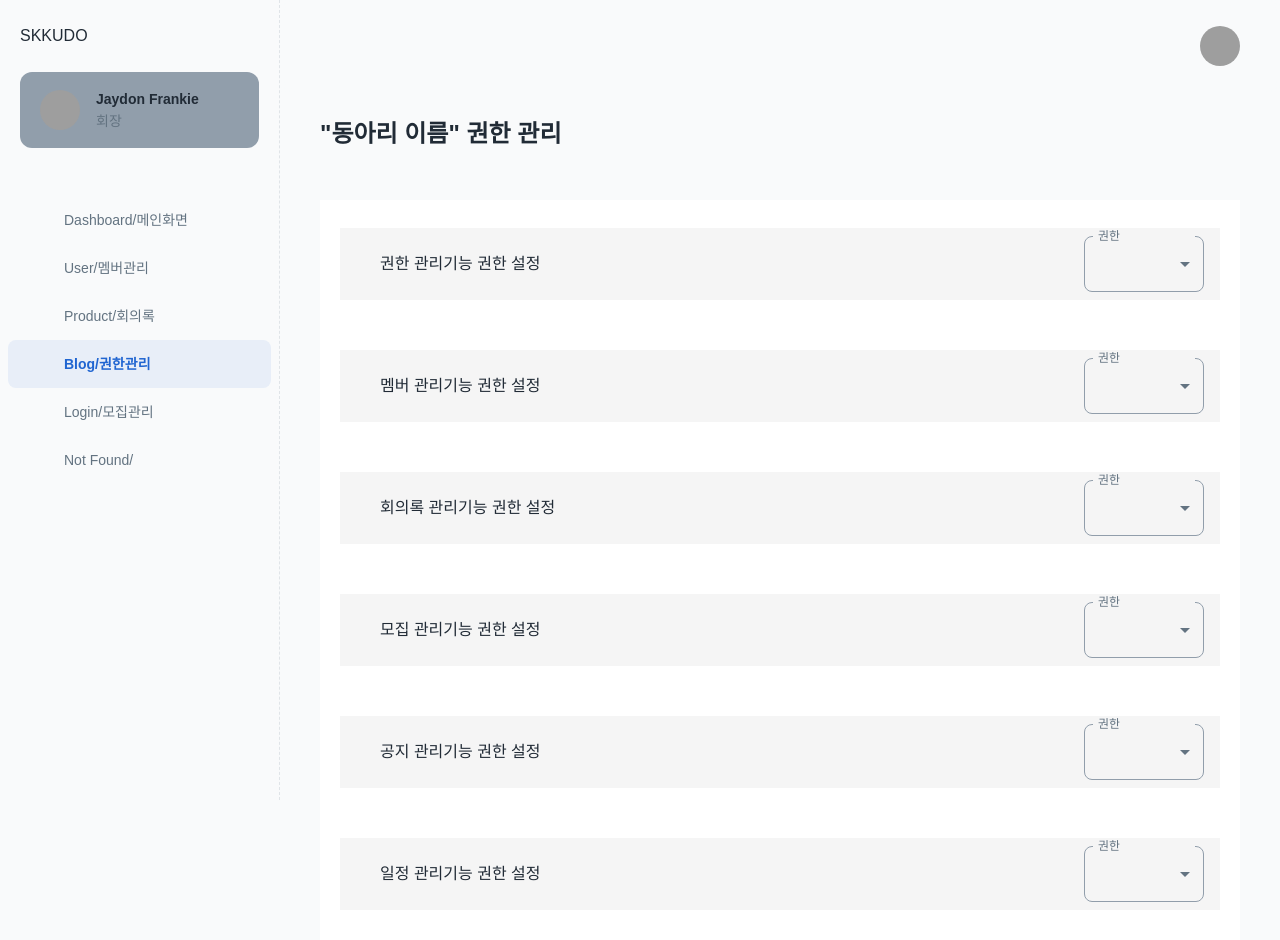
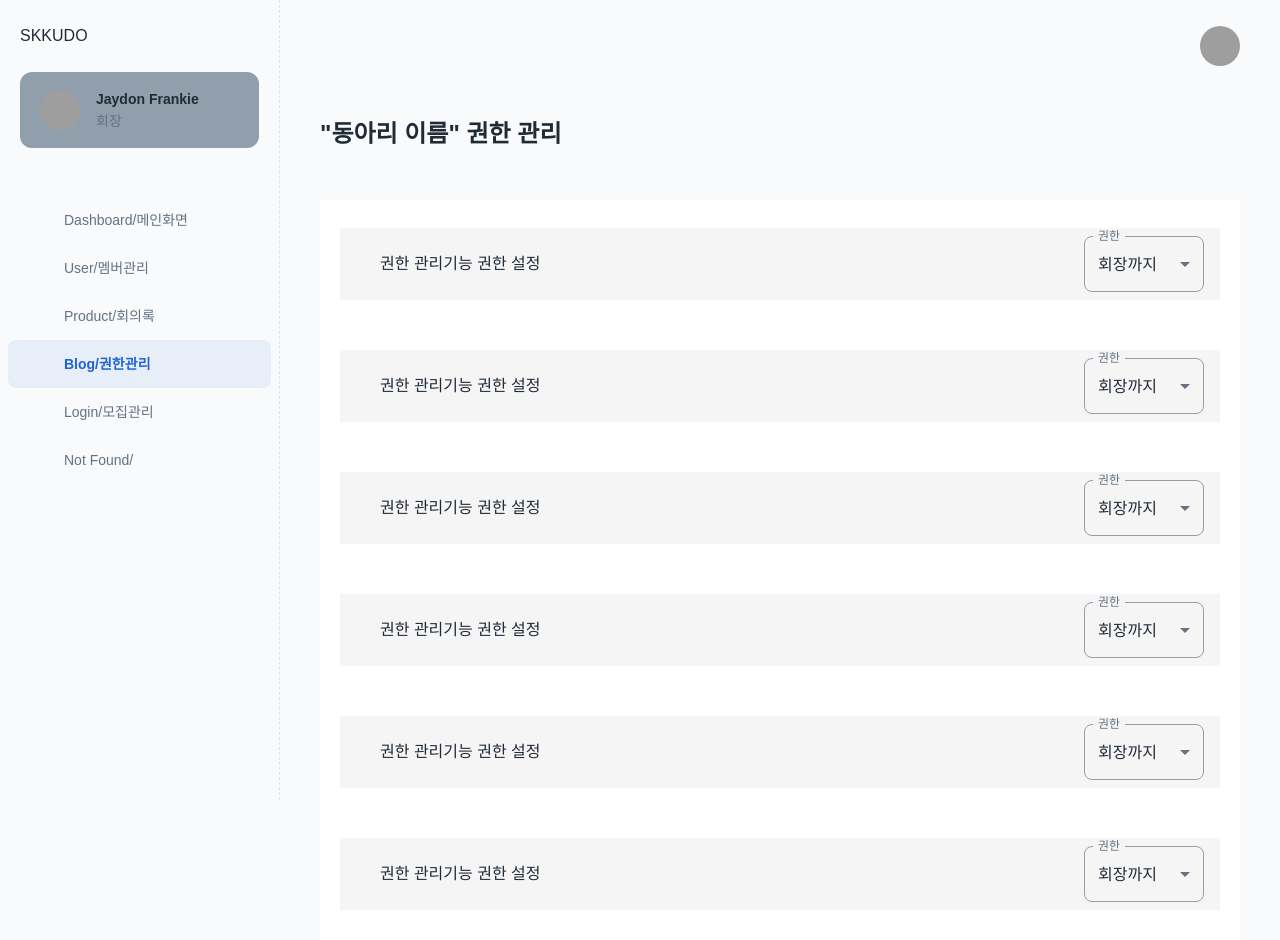
Before and after one commit to taeju-moon/SKKUDO_frontend_self, a React (Create React App) app: page /manage/1398/auth in a window 1280 px wide. Shown: the top 940 px of the page. Built offline with nearby package versions, Linux system fonts and the light colour scheme; grey boxes are pictures that could not be loaded; some icons are missing.

Commit message:
apply types for manage user

```diff
--- a/src/pages/managePages/ManageAuth.tsx
+++ b/src/pages/managePages/ManageAuth.tsx
@@ -18,15 +18,32 @@ import {
 
 import Select, { SelectChangeEvent } from "@mui/material/Select";
 import { AUTH_LABEL_LIST, AUTH_LIST } from "../../constants/AuthManageContants";
+import { RoleType } from "../../types/common";
 
 export default function ManageAuth() {
   // const [auth, setAuth] = useState("회장까지");
-  const [authAuth, setAuthAuth] = useState("회장까지");
-  const [memberAuth, setMemberAuth] = useState("회장까지");
-  const [notesAuth, setNotesAuth] = useState("회장까지");
-  const [recruitAuth, setRecruitAuth] = useState("회장까지");
-  const [noticeAuth, setNoticeAuth] = useState("회장까지");
-  const [calendarAuth, setCalendarAuth] = useState("회장까지");
+  const [authAuth, setAuthAuth] = useState<string>("회장");
+  const [memberAuth, setMemberAuth] = useState("회장");
+  const [notesAuth, setNotesAuth] = useState("회장");
+  const [recruitAuth, setRecruitAuth] = useState("회장");
+  const [noticeAuth, setNoticeAuth] = useState("회장");
+  const [calendarAuth, setCalendarAuth] = useState("회장");
+
+  const returnSelectValue = (authKey: string) => {
+    if (authKey == "auth") {
+      return authAuth;
+    } else if (authKey == "member") {
+      return memberAuth;
+    } else if (authKey == "notes") {
+      return notesAuth;
+    } else if (authKey == "recruit") {
+      return recruitAuth;
+    } else if (authKey == "notice") {
+      return noticeAuth;
+    } else {
+      return calendarAuth;
+    }
+  };
 
   const handleChange = (event: SelectChangeEvent, authKey: string) => {
     // setAuth(event.target.value);
@@ -67,39 +84,6 @@ export default function ManageAuth() {
         }}
       >
         <List>
-          {AUTH_LABEL_LIST.map((authItem) => (
-            <ListItem
-              key={authItem.key}
-              sx={{ marginBottom: "50px", bgcolor: "whitesmoke" }}
-              disablePadding
-            >
-              <ListItemButton sx={{ paddingLeft: "40px" }}>
-                <ListItemText primary={authItem.label} />
-                <Box sx={{ minWidth: 120 }}>
-                  <FormControl fullWidth>
-                    <InputLabel id="demo-simple-select-label">권한</InputLabel>
-                    <Select
-                      labelId="demo-simple-select-label"
-                      id="demo-simple-select"
-                      value={authItem.key}
-                      label={authItem.label}
-                      onChange={(event) => handleChange(event, authItem.key)}
-                    >
-                      {/* {AUTH_LIST.map((auth, index) => (
-                        <MenuItem key={auth} value={index * 10 + 10}>
-                          {auth}
-                        </MenuItem>
-                      ))} */}
-                      <MenuItem value={10}>회장까지</MenuItem>
-                      <MenuItem value={20}>부회장까지</MenuItem>
-                      <MenuItem value={30}>임원까지</MenuItem>
-                      <MenuItem value={40}>모든 사람이</MenuItem>
-                    </Select>
-                  </FormControl>
-                </Box>
-              </ListItemButton>
-            </ListItem>
-          ))}
           {/* <ListItem
             sx={{ marginBottom: "50px", bgcolor: "whitesmoke" }}
             disablePadding
@@ -108,24 +92,28 @@ export default function ManageAuth() {
               <ListItemText primary="권한 관리기능 권한 설정" />
               <Box sx={{ minWidth: 120 }}>
                 <FormControl fullWidth>
-                  <InputLabel id="demo-simple-select-label">Age</InputLabel>
+                  <InputLabel id="demo-simple-select-label">권한</InputLabel>
                   <Select
                     labelId="demo-simple-select-label"
                     id="demo-simple-select"
-                    value={age}
-                    label="Age"
-                    onChange={handleChange}
+                    value={authAuth}
+                    label="권한"
+                    onChange={(event) =>
+                      handleChange(event, AUTH_LABEL_LIST[0].key)
+                    }
                   >
-                    <MenuItem value={10}>회장까지</MenuItem>
-                    <MenuItem value={20}>부회장까지</MenuItem>
-                    <MenuItem value={30}>임원까지</MenuItem>
-                    <MenuItem value={40}>모든 사람이</MenuItem>
+                    <MenuItem value={"회장"}>회장까지</MenuItem>
+                    <MenuItem value={"부회장"}>부회장까지</MenuItem>
+                    <MenuItem value={"운영진"}>운영진까지</MenuItem>
+                    <MenuItem value={"부원"}>모든 사람이</MenuItem>
                   </Select>
                 </FormControl>
               </Box>
             </ListItemButton>
-          </ListItem>
+          </ListItem> */}
+          {AUTH_LABEL_LIST.map((ele) => (
             <ListItem
+              key={ele.key}
               sx={{ marginBottom: "50px", bgcolor: "whitesmoke" }}
               disablePadding
             >
@@ -133,23 +121,24 @@ export default function ManageAuth() {
                 <ListItemText primary="권한 관리기능 권한 설정" />
                 <Box sx={{ minWidth: 120 }}>
                   <FormControl fullWidth>
-                  <InputLabel id="demo-simple-select-label">Age</InputLabel>
+                    <InputLabel id="demo-simple-select-label">권한</InputLabel>
                     <Select
                       labelId="demo-simple-select-label"
                       id="demo-simple-select"
-                    value={age}
-                    label="Age"
-                    onChange={handleChange}
+                      value={returnSelectValue(ele.key)}
+                      label="권한"
+                      onChange={(event) => handleChange(event, ele.key)}
                     >
-                    <MenuItem value={10}>회장까지</MenuItem>
-                    <MenuItem value={20}>부회장까지</MenuItem>
-                    <MenuItem value={30}>임원까지</MenuItem>
-                    <MenuItem value={40}>모든 사람이</MenuItem>
+                      <MenuItem value={"회장"}>회장까지</MenuItem>
+                      <MenuItem value={"부회장"}>부회장까지</MenuItem>
+                      <MenuItem value={"운영진"}>운영진까지</MenuItem>
+                      <MenuItem value={"부원"}>모든 사람이</MenuItem>
                     </Select>
                   </FormControl>
                 </Box>
               </ListItemButton>
-          </ListItem> */}
+            </ListItem>
+          ))}
         </List>
       </Box>
     </Container>
--- a/src/pages/managePages/ManageUser.tsx
+++ b/src/pages/managePages/ManageUser.tsx
@@ -37,53 +37,57 @@ import UserListHead from "../../components/userComponents/UserListHead";
 import UserMoreMenu from "../../components/userComponents/UserMoreMenu";
 import Label from "../../components/userComponents/Label";
 import SearchNotFound from "../../components/userComponents/SearchNotFound";
+// import { MemberType } from "../../types/user";
 
 // ----------------------------------------------------------------------
 
-interface IUser {
-  id: number;
-  avatarUrl: string;
+interface MemberType {
+  _id: string;
+  studentId: string;
   name: string;
-  company: string;
-  isVerified: boolean;
   status: "active" | "banned";
-  role: "Backend Developer" | "Full Stack Developer";
+  role: string;
+  major: string;
 }
-const USERLIST: IUser[] = [
+const USERLIST: MemberType[] = [
   {
-    id: 1,
-    avatarUrl: "",
+    _id: "1",
+    studentId: "123123",
+
     name: "eric",
-    company: "meta",
-    isVerified: true,
+
     status: "active",
-    role: "Backend Developer",
+    role: "회장",
+    major: "메타버스학과",
   },
   {
-    id: 2,
-    avatarUrl: "",
+    _id: "2",
+    studentId: "1212",
     name: "tonny",
-    company: "tiktok",
-    isVerified: false,
     status: "banned",
-    role: "Full Stack Developer",
+    role: "부회장",
+    major: "소맥학과",
   },
 ];
 
 const TABLE_HEAD = [
-  { id: "name", label: "Name", alignRight: false },
-  { id: "company", label: "Company", alignRight: false },
-  { id: "role", label: "Role", alignRight: false },
-  { id: "isVerified", label: "Verified", alignRight: false },
+  { id: "name", label: "이름", alignRight: false },
+  { id: "studentId", label: "학번", alignRight: false },
+  { id: "role", label: "역할", alignRight: false },
+  { id: "major", label: "학과", alignRight: false },
   { id: "status", label: "Status", alignRight: false },
 ];
 
 // ----------------------------------------------------------------------
 
 type orderType = "desc" | "asc";
-type orderByType = "name" | "company" | "role" | "isVerified" | "status";
+type orderByType = "name" | "studentId" | "role" | "major" | "status";
 
-function descendingComparator(a: IUser, b: IUser, orderBy: orderByType) {
+function descendingComparator(
+  a: MemberType,
+  b: MemberType,
+  orderBy: orderByType
+) {
   if (b[orderBy] < a[orderBy]) {
     return -1;
   }
@@ -95,16 +99,16 @@ function descendingComparator(a: IUser, b: IUser, orderBy: orderByType) {
 
 function getComparator(order: orderType, orderBy: orderByType) {
   return order === "desc"
-    ? (a: IUser, b: IUser) => descendingComparator(a, b, orderBy)
-    : (a: IUser, b: IUser) => -descendingComparator(a, b, orderBy);
+    ? (a: MemberType, b: MemberType) => descendingComparator(a, b, orderBy)
+    : (a: MemberType, b: MemberType) => -descendingComparator(a, b, orderBy);
 }
 
 function applySortFilter(
-  array: IUser[],
-  comparator: (a: IUser, b: IUser) => number,
+  array: MemberType[],
+  comparator: (a: MemberType, b: MemberType) => number,
   query: string
 ) {
-  const stabilizedThis: [IUser, number][] = array.map((el, index) => [
+  const stabilizedThis: [MemberType, number][] = array.map((el, index) => [
     el,
     index,
   ]);
@@ -236,21 +240,13 @@ export default function User() {
                 {filteredUsers
                   .slice(page * rowsPerPage, page * rowsPerPage + rowsPerPage)
                   .map((row) => {
-                    const {
-                      id,
-                      name,
-                      role,
-                      status,
-                      company,
-                      avatarUrl,
-                      isVerified,
-                    } = row;
+                    const { _id, studentId, name, role, status, major } = row;
                     const isItemSelected = selected.indexOf(name) !== -1;
 
                     return (
                       <TableRow
                         hover
-                        key={id}
+                        key={_id}
                         tabIndex={-1}
                         role="checkbox"
                         selected={isItemSelected}
@@ -268,17 +264,14 @@ export default function User() {
                             alignItems="center"
                             spacing={2}
                           >
-                            <Avatar alt={name} src={avatarUrl} />
                             <Typography variant="subtitle2" noWrap>
                               {name}
                             </Typography>
                           </Stack>
                         </TableCell>
-                        <TableCell align="left">{company}</TableCell>
+                        <TableCell align="left">{studentId}</TableCell>
                         <TableCell align="left">{role}</TableCell>
-                        <TableCell align="left">
-                          {isVerified ? "Yes" : "No"}
-                        </TableCell>
+                        <TableCell align="left">{major}</TableCell>
                         <TableCell align="left">
                           <Label
                             variant="ghost"
--- a/src/types/user.ts
+++ b/src/types/user.ts
@@ -16,7 +16,7 @@ export interface UserType {
   _id: string;
   studentId: string;
   password: string;
-  location: Location;
+  location: LocationType;
   registeredClubs: RegisteredClubType[];
   name: string;
   major: string;
```
Lines whose indentation alone changed are shown as unchanged.
